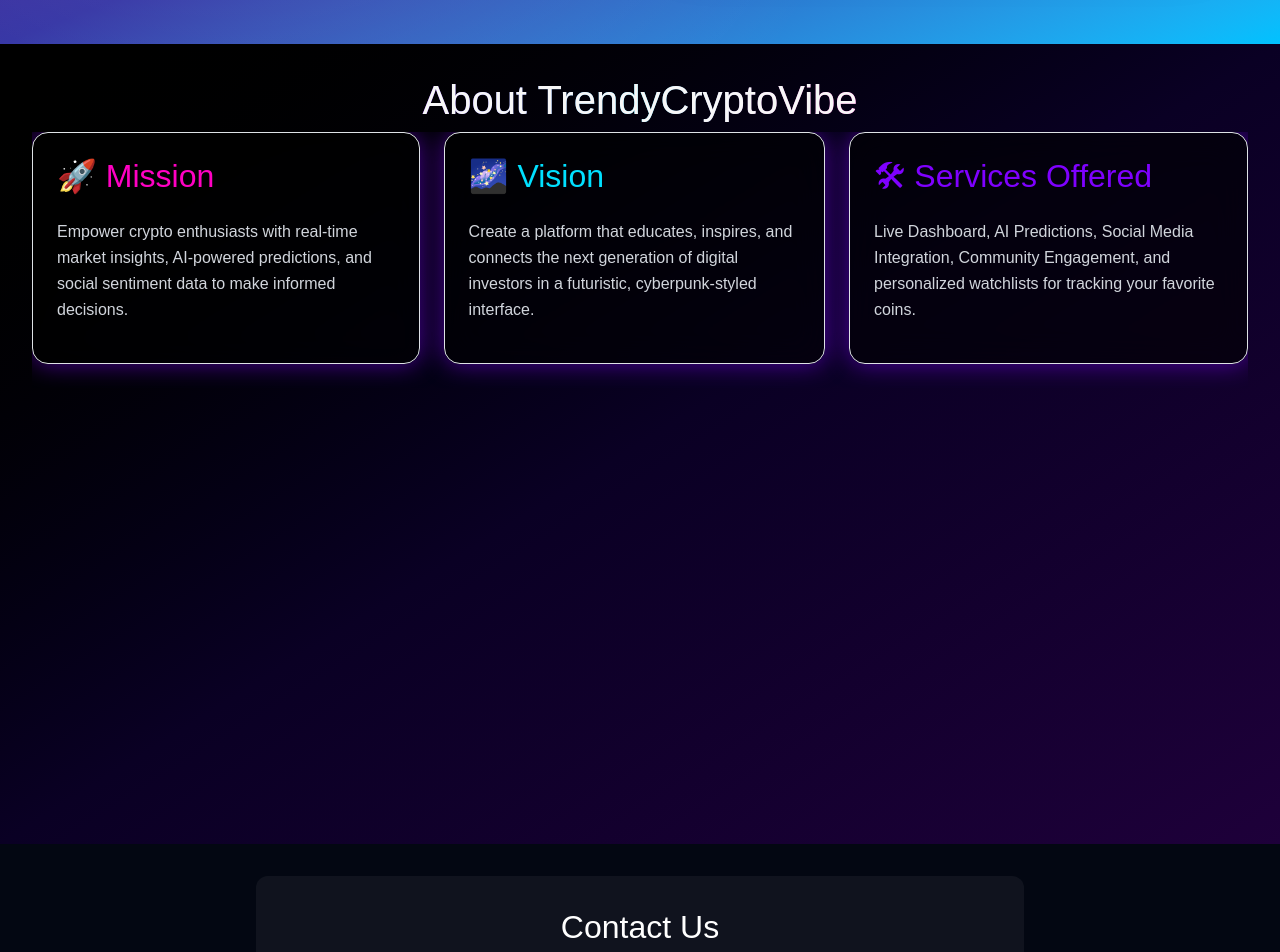
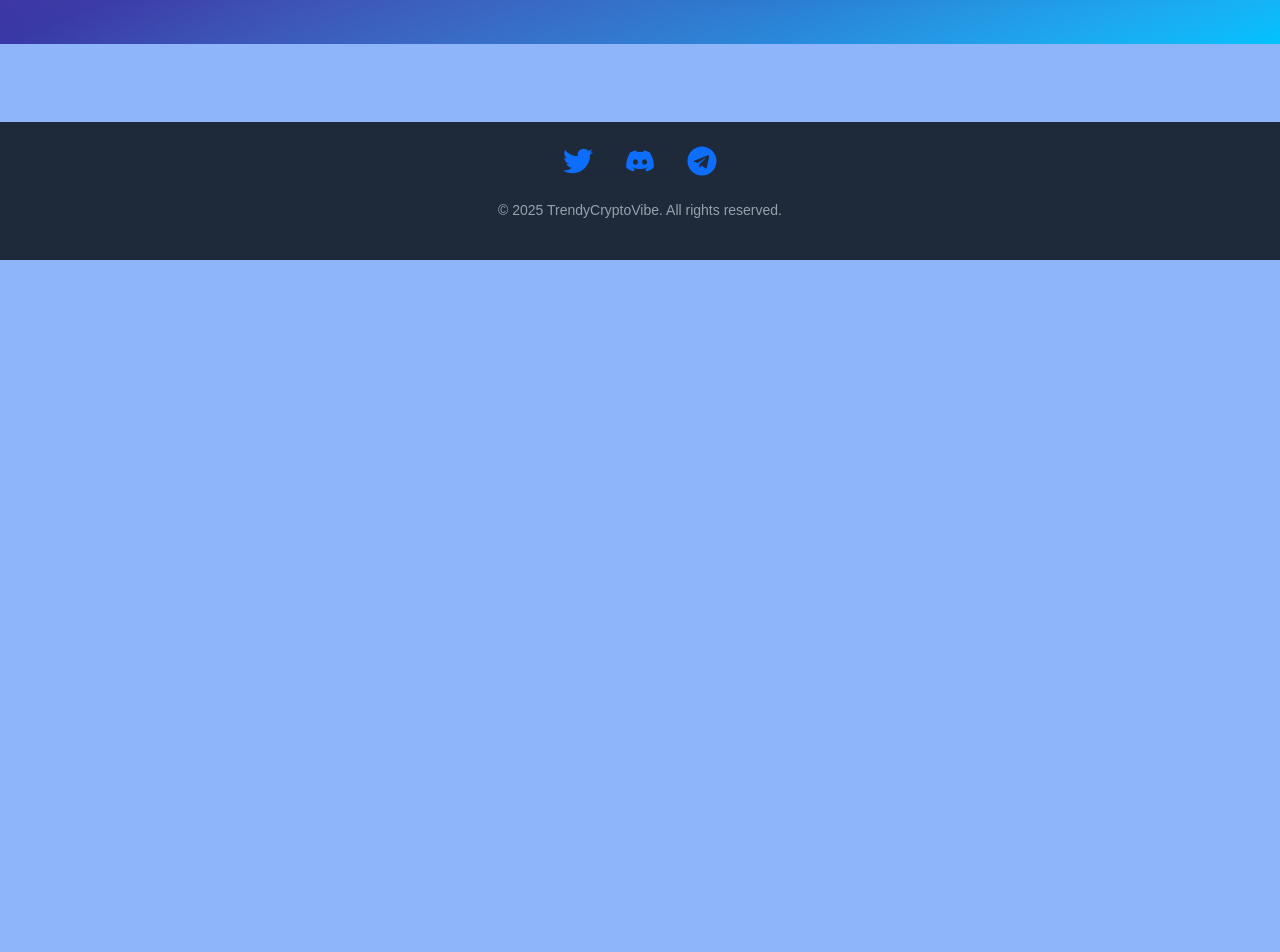
Before and after one commit to Kemmytheboss/CryptoHub, a Next.js app: page / in a window 1280 px wide. Shown: the part 540-1492 px from the top of the page. After the commit the page ends 800 px from the top, so only its background shows below. Built offline with nearby package versions, Linux system fonts and the light colour scheme.

Commit message:
Ammended the homepage to only have hero section and removed about and contact section

```diff
--- a/app/page.jsx
+++ b/app/page.jsx
@@ -1,14 +1,10 @@
 import Hero from "./components/Hero";
-import About from "./components/About";
-import Contact from "./components/Contact";
 
  function Home() {
   return (
     <main className="bg-gray-950 text-white">
       <section>
         <Hero/>
-        <About />
-        <Contact />
       </section>
     </main>
   );
```
